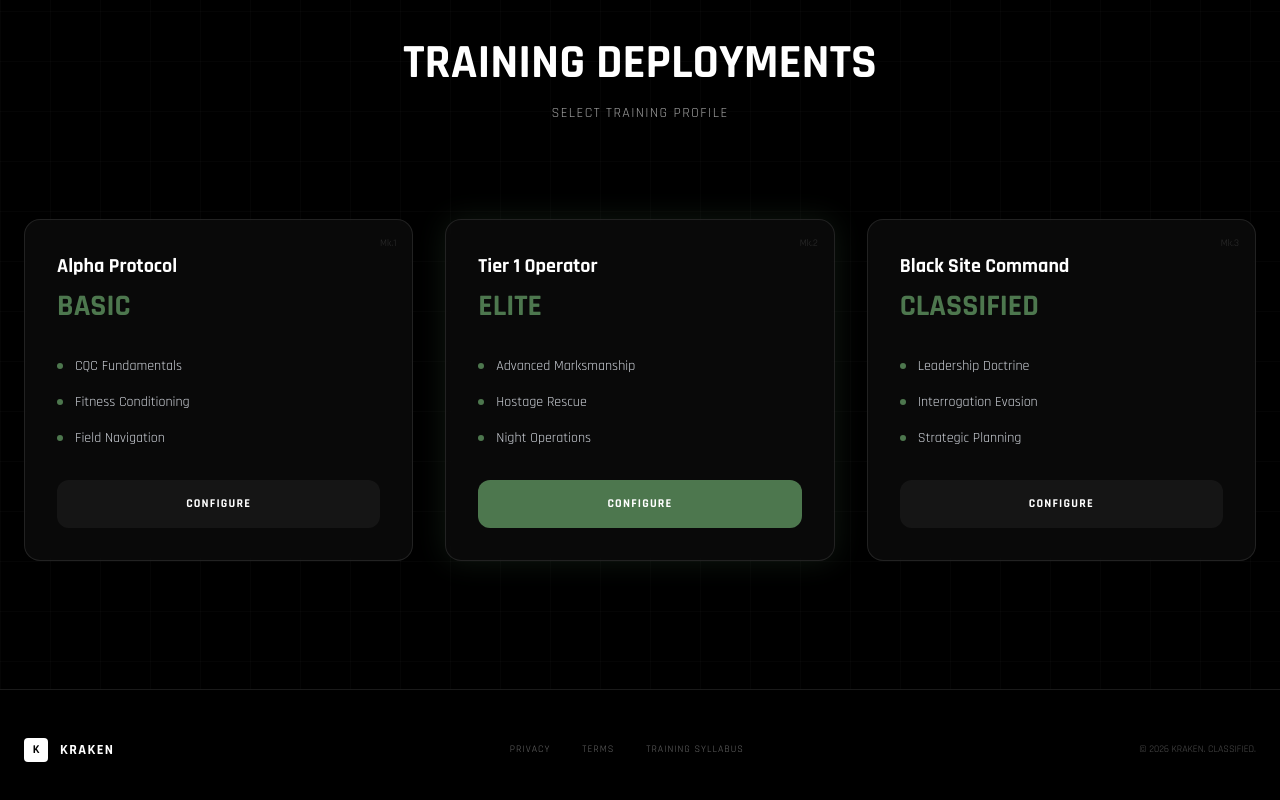
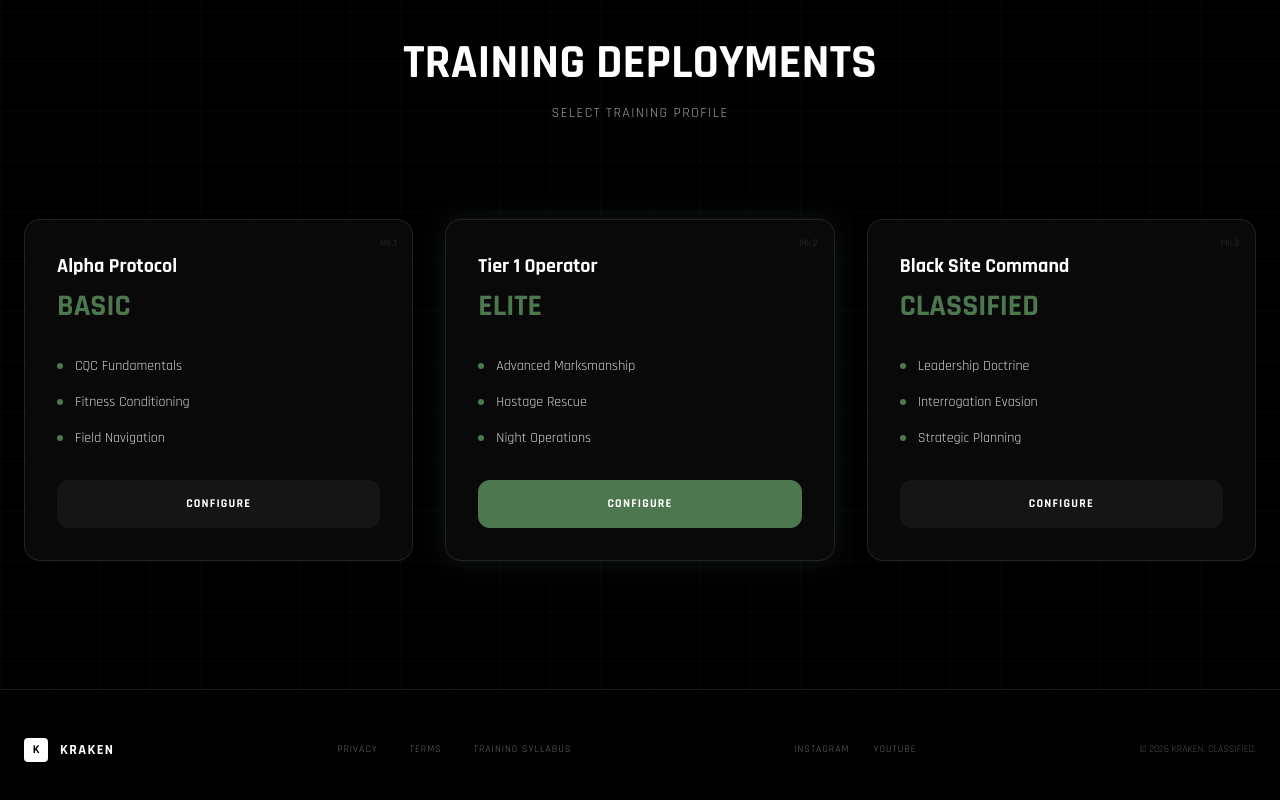
Before and after one commit to ankeet0008/The-Kraken, a Next.js app: page /contact in a window 1280 px wide. Shown: the part 1191-1991 px from the top of the page. Built offline with nearby package versions, Linux system fonts and the light colour scheme.

Commit message:
feat(footer): add active social media links

```diff
--- a/components/Footer.tsx
+++ b/components/Footer.tsx
@@ -16,7 +16,12 @@ export default function Footer() {
                     <a href="#" className="hover:text-white transition">TRAINING SYLLABUS</a>
                 </div>
 
-                <div className="text-[10px] font-space text-white/30">
+                <div className="flex gap-6 text-[10px] font-space text-white/40 tracking-widest">
+                    <a href="#" className="hover:text-[#4D774E] transition uppercase">Instagram</a>
+                    <a href="#" className="hover:text-[#4D774E] transition uppercase">YouTube</a>
+                </div>
+
+                <div className="text-[10px] font-space text-white/30 hidden md:block">
                     © 2026 KRAKEN. CLASSIFIED.
                 </div>
             </div>
```
